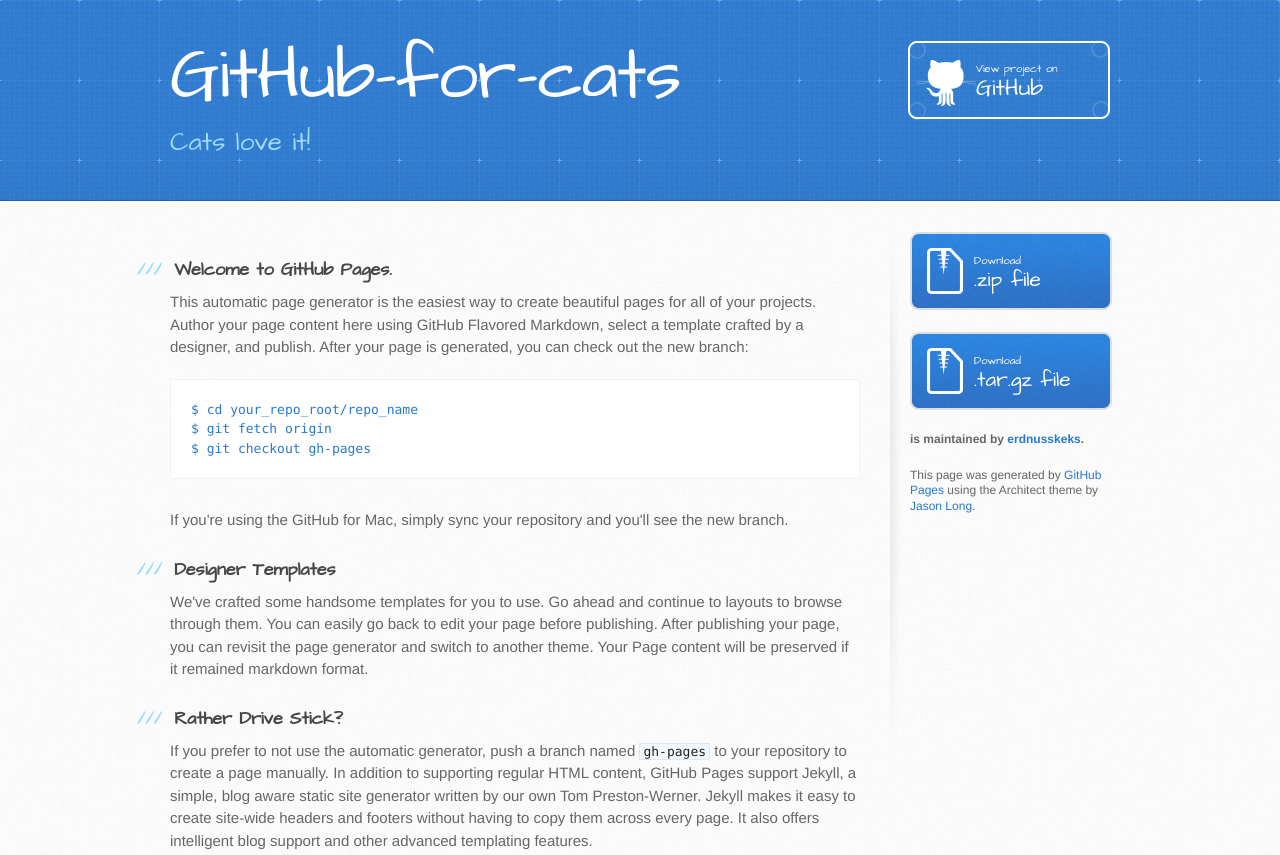
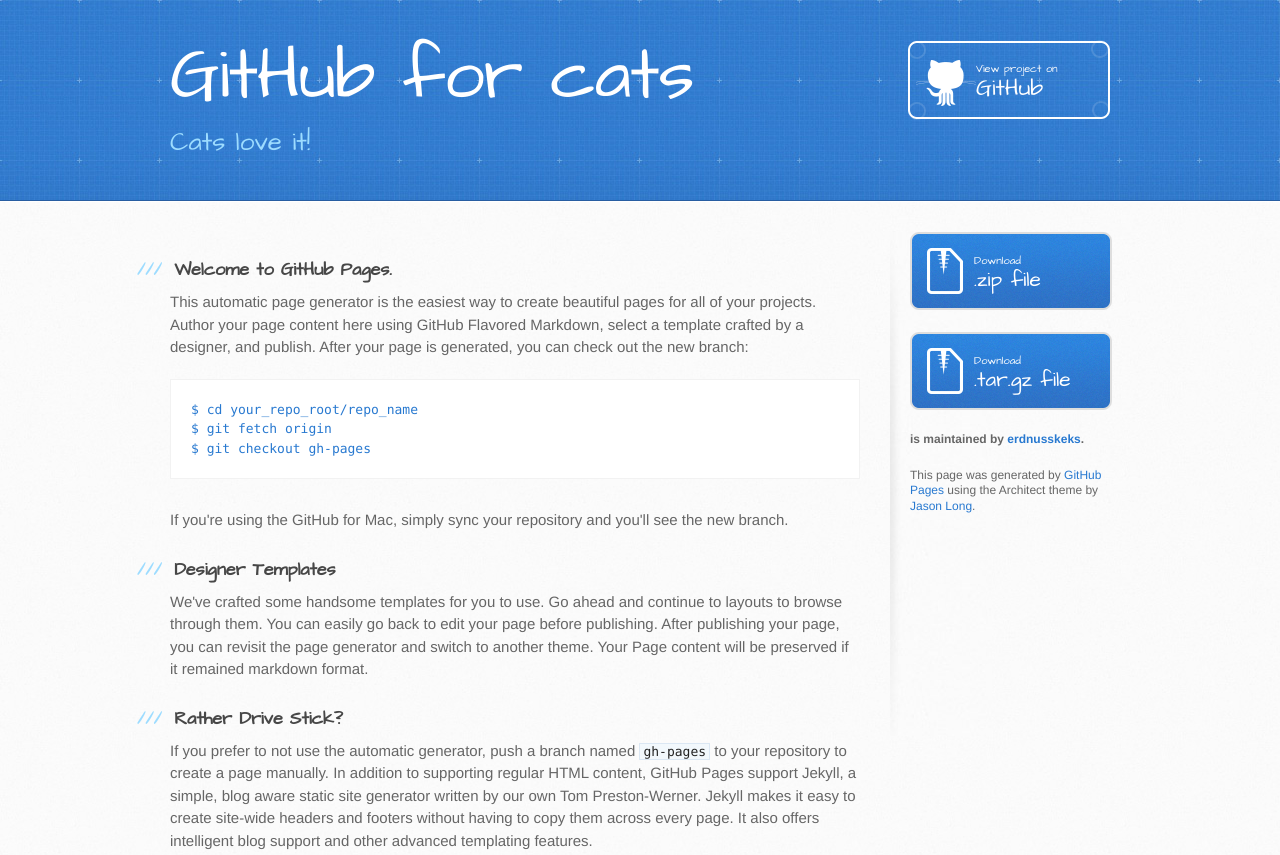
Before and after one commit to erdnusskeks/github-for-cats, a plain HTML site: page index.html in a window 1280 px wide. Shown: the top 855 px of the page. Drawn offline with Linux system fonts and the light colour scheme.

Commit message:
Change headline

```diff
--- a/index.html
+++ b/index.html
@@ -19,7 +19,7 @@
   <body>
     <header>
       <div class="inner">
-        <h1>GitHub-for-cats</h1>
+        <h1>GitHub for cats</h1>
         <h2>Cats love it!</h2>
         <a href="https://github.com/erdnusskeks/github-for-cats" class="button"><small>View project on</small> GitHub</a>
       </div>
```
